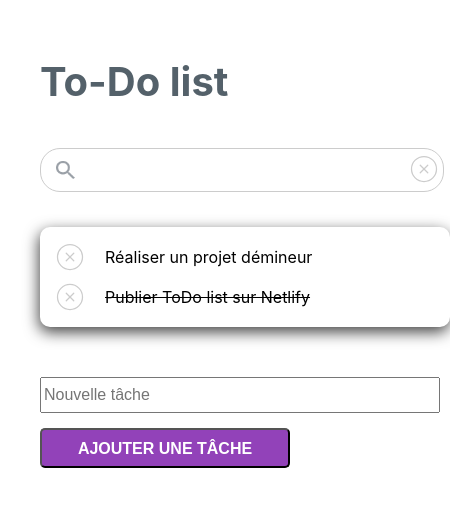
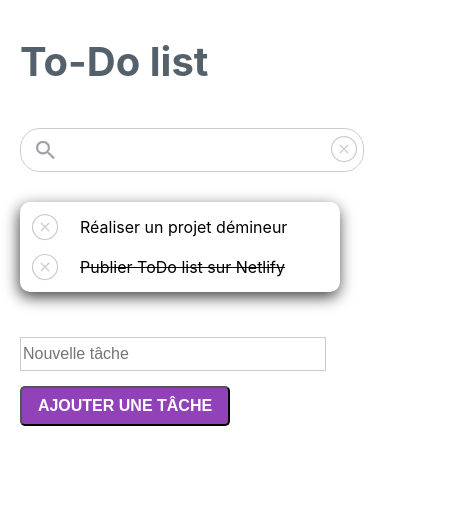
Before and after one commit to jlum85/react-todo-list, a React (Create React App) app: page / in a window 390 px wide. Shown: the top 506 px of the page, 450 px wide, since content can reach past the window. Built offline with nearby package versions, Linux system fonts and the light colour scheme.

Commit message:
responsive

```diff
--- a/src/App.css
+++ b/src/App.css
@@ -27,8 +27,6 @@
   width: 40px;
   height: 40px;
   position: absolute;
-  /* left: 8;
-  top: 38px; */
   border-radius: 50%;
 }
 
@@ -37,7 +35,6 @@
   align-items: flex-start;
   flex-direction: column;
   margin: 20px 0;
-  /* background-color: rgb(92, 81, 81); */
   padding: 10px;
   border-radius: 10px;
   box-shadow: -1px 5px 15px 0 rgba(0, 0, 0, 0.75);
@@ -48,7 +45,6 @@
   align-items: flex-start;
   line-height: 30px;
   width: 380px;
-  /* background-color: yellowgreen; */
   margin: 5px;
 }
 
@@ -58,8 +54,6 @@
 
 .btnDel:hover {
   stroke: rgb(146, 66, 185);
-  /* width: 32px;
-  height: 32px; */
 }
 
 .myTask:hover {
@@ -103,6 +97,10 @@ input {
   width: 250px;
 }
 
+.inputTask {
+  border: 1px solid #ccc;
+}
+
 .todoForm {
   display: flex;
   flex-direction: column;
@@ -113,3 +111,49 @@ input {
 .taskDone {
   text-decoration: line-through;
 }
+
+@media only screen and (min-width: 375px) and (max-width: 812px) {
+  .App {
+    padding: 10px;
+  }
+
+  .search {
+    width: 290px;
+  }
+
+  .listItems {
+    margin: 15px 0;
+    padding: 5px;
+  }
+
+  .taskItem {
+    width: 300px;
+    margin: 5px;
+  }
+  .btnDel:hover {
+    stroke: #ccc;
+  }
+
+  .myTask:hover {
+    color: black;
+    font-weight: normal;
+  }
+
+  .todoForm {
+    width: 310px;
+    margin-top: 30px;
+  }
+
+  .inputTask {
+    width: 300px;
+  }
+
+  .taskDone {
+    text-decoration: line-through;
+  }
+
+  #submitTask {
+    padding: 5px;
+    width: 210px;
+  }
+}
```
